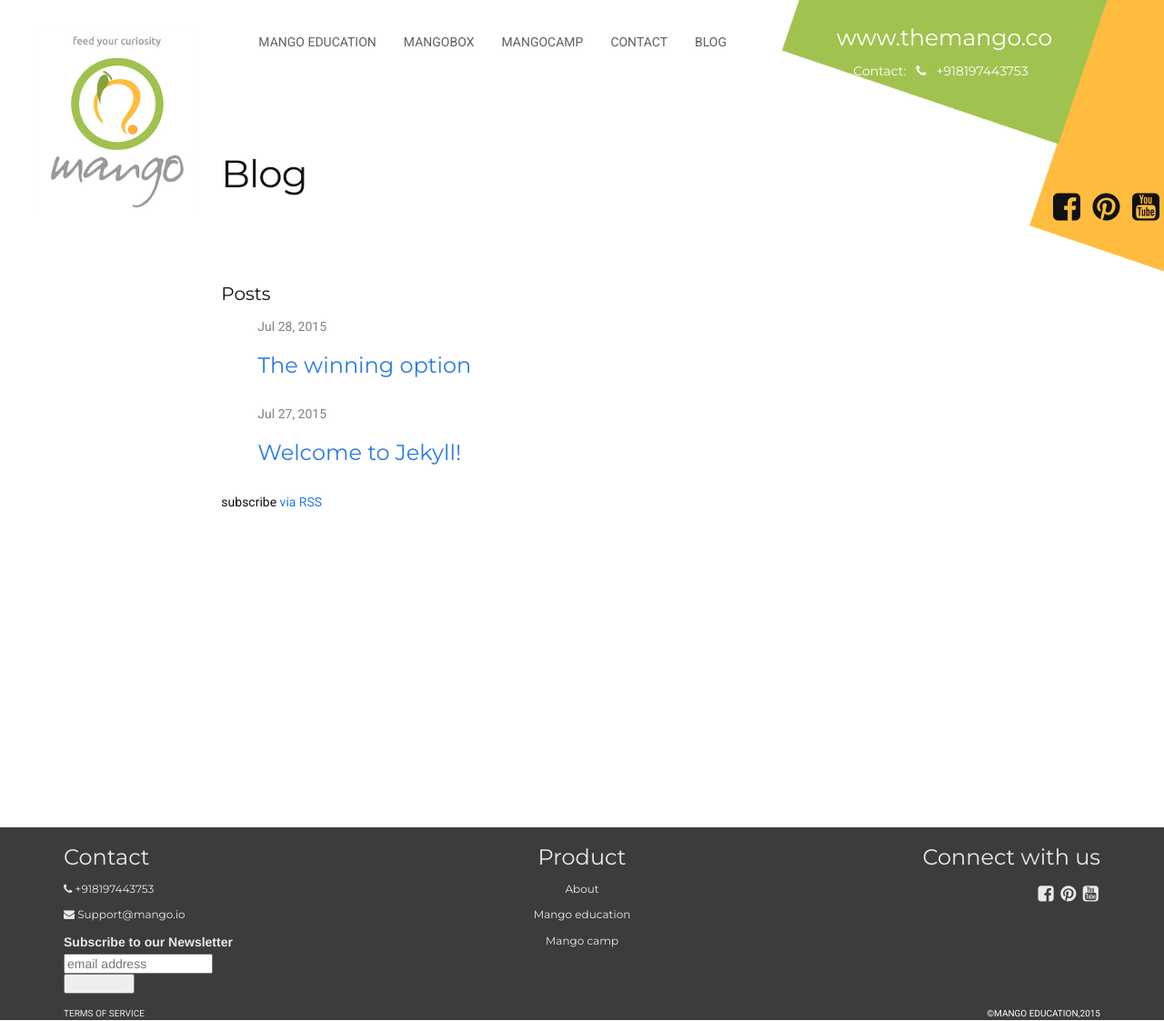
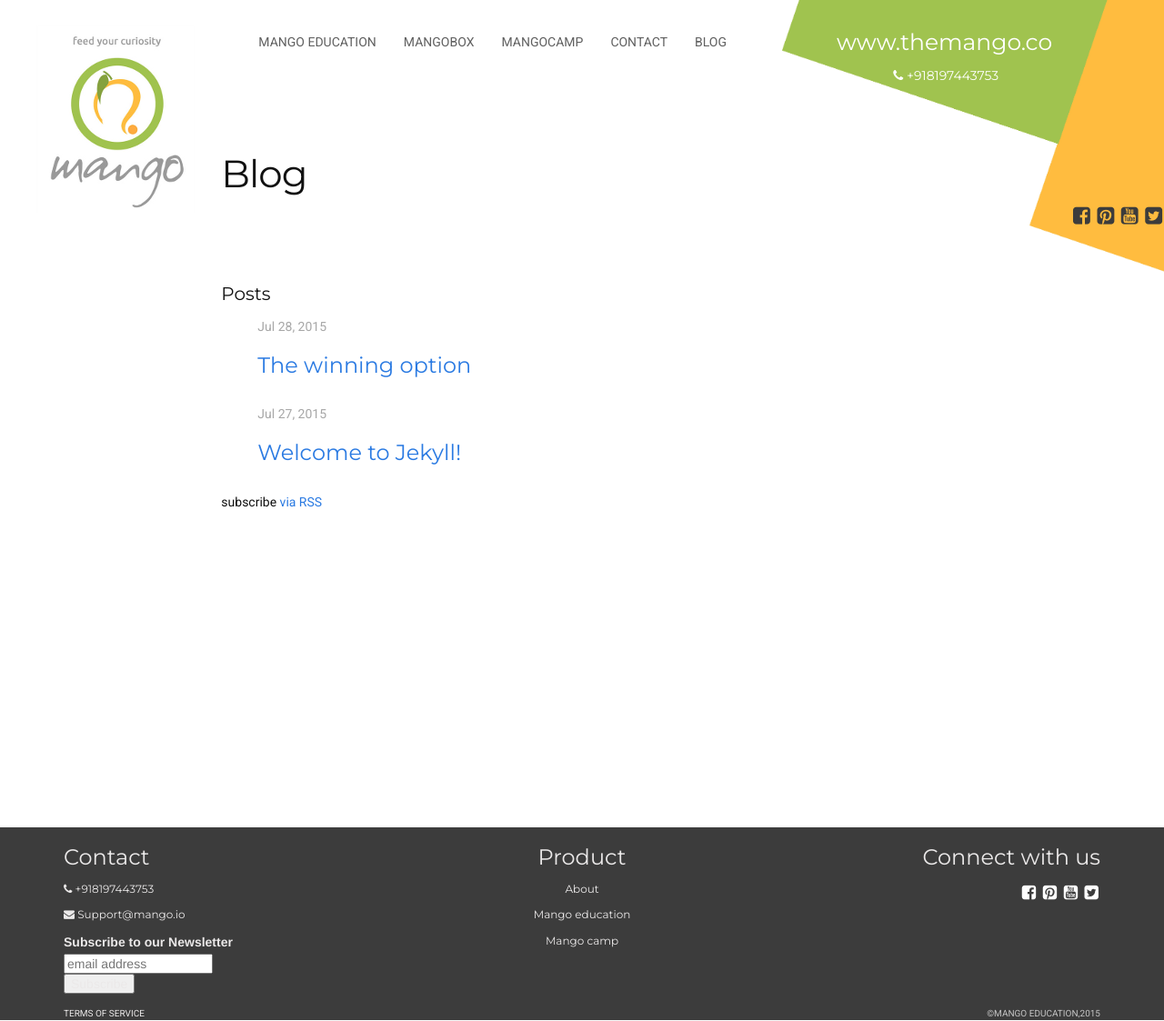
Before and after one commit to mangoeducation/mangoeducation.github.io, a Jekyll site: the page built from blog.md, in a window 1280 px wide. Shown: the whole page at 91% size. Built offline with Jekyll 4.4.1, drawn with Linux system fonts in a browser that asks for light colours; nearby versions of some CDN libraries; a script that is not in the unit is left out; comment, search, counter and statistics services are not loaded.

Commit message:
css changes

```diff
--- a/_includes/footer.html
+++ b/_includes/footer.html
@@ -33,9 +33,10 @@
           <h3>Connect with us</h3>
           <div class="social-box">
         <!-- Used Font Awesome Icons -->
-            <i class="fa fa-facebook-square"></i>
-            <i class="fa fa-pinterest"></i>
-            <i class="fa fa-youtube-square"></i>
+              <a href="#"><i class="fa fa-facebook-square"></i></a>
+            <a href="#"><i class="fa fa-pinterest-square"></i></a>
+            <a href="#"><i class="fa fa-youtube-square"></i></a>
+            <a href="#"><i class="fa fa-twitter-square"></i></a>
           </div>
 
      </div>
--- a/_includes/header.html
+++ b/_includes/header.html
@@ -30,15 +30,16 @@
         </div>
         <div class=" mango-boxes-right">
           <div class="brand hidden-xs">
-            <h1><a href="#">www.themango.co</a></h1>
-            <h5>&nbsp&nbsp&nbsp&nbsp Contact:&nbsp&nbsp <i class="fa fa-phone"></i> &nbsp     +918197443753</h5><br>
+             <h1><a href="#">www.themango.co</a></h1>
+            <h5>&nbsp&nbsp&nbsp&nbsp&nbsp&nbsp&nbsp&nbsp&nbsp&nbsp&nbsp&nbsp&nbsp&nbsp &nbsp&nbsp<i class="fa fa-phone"></i>  +918197443753</h5><br>
 
           </div>
           <div class="social-box">
         <!-- Used Font Awesome Icons -->
-            <i class="fa fa-facebook-square"></i>
-            <i class="fa fa-pinterest"></i>
-            <i class="fa fa-youtube-square"></i>
+            <a href="#"><i class="fa fa-facebook-square"></i></a>
+            <a href="#"><i class="fa fa-pinterest-square"></i></a>
+            <a href="#"><i class="fa fa-youtube-square"></i></a>
+            <a href="#"><i class="fa fa-twitter-square"></i></a>
           </div>
         </div>
       </header>
--- a/_layouts/default.html
+++ b/_layouts/default.html
@@ -71,7 +71,7 @@
         var position=new google.maps.LatLng(11.0252699,76.902456);
         var mapOptions = {
           center: position,
-          zoom: 8,
+          zoom: 17,
           mapTypeId: google.maps.MapTypeId.ROADMAP
         };
         var map = new google.maps.Map(
@@ -150,6 +150,10 @@
         // $('#blog').click(function(){
         //   carousel.trigger('to.owl.carousel',[4,500]);
         // });
+      $(".disable-owl-swipe").on("touchstart mousedown", function(e) {
+          // Prevent carousel swipe
+          e.stopPropagation();
+      })
 
       });
   /*  if(screen.width<=640)) {
--- a/_sass/_base.scss
+++ b/_sass/_base.scss
@@ -91,6 +91,9 @@
 .mango-relative {
   position: relative;
 }
+
+
+
 .mango-logo {
 
   position: absolute;
@@ -110,6 +113,12 @@
 .yellow-box {
     background-color: $box-color-3;
 }
+
+
+
+
+
+
 .mango-boxes-right {
   background-image: url(../images/boxes-1.png);
    background-position: 0;
@@ -123,7 +132,7 @@
 
   z-index: $element-zindex;
   .brand {
-    margin-top: 48px;
+    margin-top: 53px;
     margin-left: 60px;
     color: $color-white;
     h1 {
@@ -141,12 +150,19 @@
     position: absolute;
     bottom: 50px;
     right: 80px;
+    a{
+    color:#3c3c3c;
+    }
     i {
-      font-size: 35px;
-      padding: 5px;
+      font-size: 22px;
+      padding: 2px;
     }
   }
 }
+
+
+
+
 .left-image
 {
   background-image: url(../images/boxes-2.png);
@@ -165,19 +181,28 @@
   height: 70%;
 
 }
+
+
+
+
 .home
 {
   padding-top:50px;
 }
+
+
+
+
 .mango-footer
 {
  width:20%;
  float:left;
  opacity:0;
+ position:relative;
 .mango-boxes-left {
 
   background-image: url(../images/boxes-2.png);
-  background-position: 0;
+
   background-size: 100%;
   background-repeat: no-repeat;
 
@@ -209,6 +234,10 @@
   }
 }
 }
+
+
+
+
 .browsehappy {
   margin: 0.2em 0;
   background: #ccc;
@@ -218,6 +247,7 @@
 span
 {
   color:#3c3c3c;
+  opacity:0.7;
 }
 section h1 {
     font-family: "Montserrat";
@@ -255,13 +285,33 @@
     margin:0;
     margin-bottom:15px;
     font-style:normal;
-    opacity:0.7;
+    opacity:0.5;
 }
+section h4 {
+    font-family: "Roboto";
+    font-weight: 700;
+    text-align:left;
+    padding-right:30px;
+    margin:0;
+    margin-bottom:15px;
+    font-style:normal;
+    .span-green
+    {
+    color:#a0c34f;
+    }
+}
+
+
+
 .footer-main
 {
   width:100%;
   display:inline-block;
 }
+
+
+
+
 footer
 {
   p{
@@ -299,6 +349,11 @@
 
 }
 
+
+
+
+
+
 //Media Queries
 //responsive styles for mobiles
 @media screen and (min-width: 320px) and (max-width:640px) {
@@ -328,6 +383,8 @@
 
     left: 144px;
     }
+
+
   .mango-boxes-right {
   background-image: url(../images/boxes-1.png);
    background-position: 0;
@@ -343,11 +400,15 @@
 
   .social-box {
     position: absolute;
-    bottom: 50px;
+    bottom: 40px;
     right: 15px;
+    a
+    {
+    color:#3c3c3c;
+    }
     i {
       font-size: 15px;
-      padding: 2px;
+      padding: 1px;
     }
   }
 
@@ -366,7 +427,7 @@
 /*
   .mango-boxes-left {
   background-image: url(../images/boxes-2.png);
-  background-position: 0;
+
   background-size: 60%;
   background-repeat: no-repeat;
   position:relative;
@@ -407,6 +468,11 @@
 }
 
 }
+
+
+
+
+
 footer
 {
 background-color:#3c3c3c;
@@ -418,7 +484,15 @@
  .connect
  {
  text-align:right;
-
+ .social-box {
+    a{
+    color:white;
+    }
+    i {
+      font-size: 18px;
+      padding: 2px;
+    }
+  }
  }
 
 }
@@ -428,13 +502,7 @@
   border:1px solid #ccc;
   color:#ccc;
 }
-.social-box {
 
-    i {
-      font-size: 20px;
-      padding: 2px;
-    }
-  }
 .right
 {
   float:right;
@@ -451,15 +519,24 @@
 
 }
 
+
+
+
+
+
 //responsive styles for tablets--landscape
 @media screen and (min-width: 768px) and (max-width:1023px) {
   .navbar-nav > li > a {
-   padding:0px 4px;
+   padding:0px 3px;
   }
   .mango-nav.navbar {
   margin-top: 170px;
   z-index: $element-zindex + 100;
 }
+  .navbar-collapse
+  {
+    padding:0 !important;
+  }
   .mango-logo {
   width: 100px;
   position: absolute;
@@ -470,6 +547,16 @@
     width: 100%;
   }
   }
+  .home
+  {
+   padding-top:140px;
+  }
+  #map-canvas
+  {
+    width:50%;
+  }
+
+
    .mango-boxes-right {
   background-image: url(../images/boxes-1.png);
    background-position: 0;
@@ -486,14 +573,21 @@
     position: absolute;
     bottom: 50px;
     right: 15px;
+    a{
+    color:#3c3c3c;
+    }
     i {
-      font-size: 27px;
-      padding: 5px;
+      font-size: 25px;
+      padding: 2px;
     }
   }
 }
 
 }
+
+
+
+
 
 //responsive styles for desktops
 @media screen and (min-width: 992px) and (max-width:1199px) {
@@ -526,11 +620,14 @@
 
   .social-box {
     position: absolute;
-    bottom: 50px;
+    bottom: 40px;
     right: 80px;
+    a{
+    color:#3c3c3c;
+    }
     i {
-      font-size: 30px;
-      padding: 3px;
+      font-size: 20px;
+      padding: 2px;
     }
   }
   .brand
@@ -548,6 +645,11 @@
   width:25%;
 }
 }
+
+
+
+
+
 
 @media (max-width: 728px) {
   body {
@@ -587,7 +689,7 @@
   }
   .mango-footer
   {
-    width:78%;
+    width:79%;
   }
   .mango-container {
 
@@ -600,6 +702,7 @@
   {
 
     background-color:#3c3c3c;
+    margin:auto;
     #mc_embed_signup_scroll{
     text-align:center !important;
 
--- a/index.html
+++ b/index.html
@@ -31,6 +31,7 @@
         <h2>Mango<span>Box</span></h2>
         <h3>A fruitful companion<br> for kid's Education. </h3>
         <p>A digital device with Do-It-Yourself Education content that shall help kids explore the fun part of learning.</p>
+        <h4>Order yours:<span class="span-green">Rs.5500($85)</span></h4>
       </div>
 
 
@@ -44,6 +45,7 @@
       </div>
       <div class="col-sm-12 col-md-12">
       <div class="mango_07">
+      <br><br>
         <h2>MangoCamp<span>Section</span></h2>
         <h3>Explore. Learn. Fun </h3>
         <p>One Day Camp every fortnight for kids to use digital device effectively for improving their academic and soft skills so that they can self learn when they get back home.</p>
@@ -58,8 +60,8 @@
       </div>
 
       <div class="col-md-4 padding-right">
-        <h2>Contact<span>Section</span></h2>
-         <div id="map-canvas" class="m"></div> <br><br>
+        <h2>Locate<span>us</span></h2><br>
+         <div id="map-canvas" class="m disable-owl-swipe"></div> <br><br>
          <p><i class="fa fa-phone"></i>       +918197443753<br><br>
          <i class="fa fa-envelope"></i>    Support@mango.io</p>
       </div>
```
Also changed, not shown: 6 other files.
